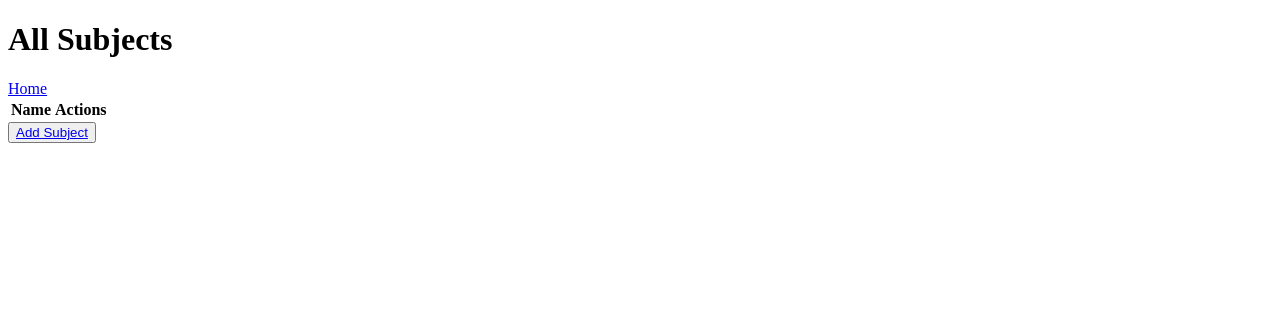
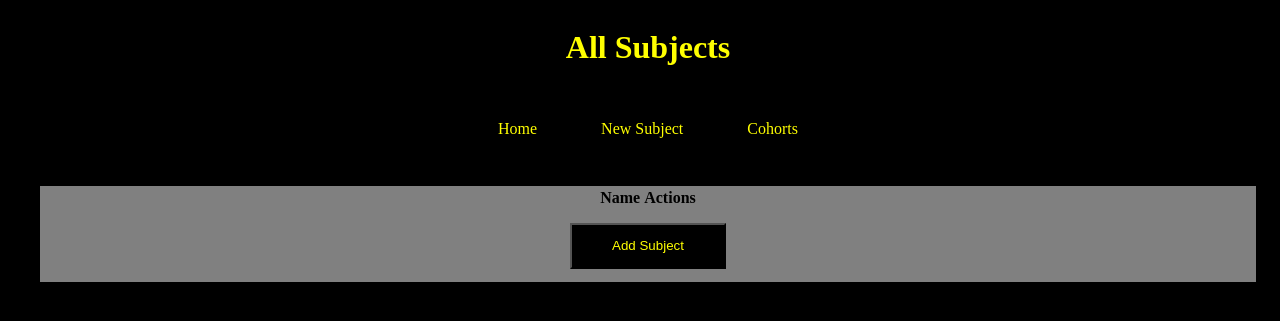
Before and after one commit to Python-InstructorMelissa/week5session2, a Flask app: page /subjects/ in a window 1280 px wide. Shown: the top 321 px of the page. Run offline with Flask 2, Linux system fonts and the light colour scheme; data that the repository does not hold is empty.

Commit message:
forgot to save after class

```diff
--- a/flask_app/controllers/subjects.py
+++ b/flask_app/controllers/subjects.py
@@ -11,3 +11,51 @@ def subjects():
     # knowing that I am going to display a table of all the subjects created on the html I call it subjects plural to remind myself multiple entries returned
     print("all subjects from controller file: ", Subject.getAll())
     return render_template('subjects.html', subjects=Subject.getAll())
+
+@app.route('/subjects/new/')
+def newSubject():
+    return render_template('newSubject.html')
+
+@app.route('/subjects/create/', methods=['POST'])
+def createSubject():
+    data = {
+        'name': request.form['name'],
+        'description': request.form['description']
+    }
+    Subject.save(data)
+    print('Saved the Subject: ', data)
+    return redirect('/subjects/')
+
+@app.route('/subjects/<int:subject_id>/view/')
+def viewSubject(subject_id):
+    data = {
+        'id': subject_id
+    }
+    theClasses = Subject.getCohorts(data)
+    return render_template('viewSubject.html', subject=Subject.getOne(data), cohorts=theClasses)
+
+@app.route('/subjects/<int:subject_id>/edit/')
+def editSubject(subject_id):
+    data = {
+        'id': subject_id
+    }
+    return render_template('editSubject.html', subject=Subject.getOne(data))
+
+@app.route('/subjects/<int:subject_id>/update/', methods=['post'])
+def updateSubject(subject_id):
+    data = {
+        'id': subject_id,
+        'name': request.form['name'],
+        'description': request.form['description']
+    }
+    Subject.update(data)
+    print("you have updated the subject:", data)
+    return redirect(f'/subjects/{subject_id}/view/')
+
+@app.route('/subjects/<int:subject_id>/delete/')
+def deleteSubject(subject_id):
+    data = {
+        'id': subject_id
+    }
+    Subject.delete(data)
+    return redirect('/subjects/')
--- a/flask_app/models/subject.py
+++ b/flask_app/models/subject.py
@@ -9,6 +9,7 @@ class Subject:
         self.description = data['description']
         self.createdAt = data['createdAt']
         self.updatedAt = data['updatedAt']
+        self.cohorts = []
 
     @classmethod
     def getAll(cls):
@@ -44,5 +45,17 @@ class Subject:
 
     @classmethod
     def getCohorts(cls, data):
-        # Here is where we will build a join statement to show all the cohorts for 1 subject
-        pass
+        query = 'SELECT * FROM subject left join cohort on subject.id = cohort.subject_id where subject.id = %(id)s;'
+        results = connectToMySQL(cls.db).query_db(query, data)
+        subject = cls(results[0])
+        for row in results:
+            cohortData = {
+                'id': row['cohort.id'],
+                'name': row['cohort.name'],
+                'instructor': row['instructor'],
+                'cohortLength': row['cohortLength'],
+                'createdAt': row['cohort.createdAt'],
+                'updatedAt': row['cohort.updatedAt'],
+                'subject_id': row['subject_id']
+            }
+            subject.cohorts.append(cohort.Cohort(cohortData))
--- a/flask_app/static/css/styles.css
+++ b/flask_app/static/css/styles.css
@@ -0,0 +1,73 @@
+.flexrow {
+  display: flex;
+  flex-direction: row;
+  justify-content: center;
+  align-items: center;
+}
+.flexcolumn {
+  display: flex;
+  flex-direction: column;
+  justify-content: center;
+  align-items: center;
+}
+a {
+  color: #ffff00;
+  text-decoration: none;
+  padding: 1em;
+  margin: 1em;
+}
+button {
+  background-color: #000;
+  color: #fff;
+  text-decoration: none;
+  box-shadow: grey;
+  padding: 1em;
+  margin: 1em;
+}
+body {
+  display: flex;
+  flex-direction: column;
+  justify-content: center;
+  align-items: center;
+  background-color: #000;
+  width: 100%;
+}
+body header {
+  display: flex;
+  flex-direction: column;
+  justify-content: center;
+  align-items: center;
+  color: #ffff00;
+  width: 95%;
+}
+body header nav {
+  display: flex;
+  flex-direction: row;
+  justify-content: center;
+  align-items: center;
+  width: 100%;
+}
+body main {
+  display: flex;
+  flex-direction: column;
+  justify-content: center;
+  align-items: center;
+  background-color: grey;
+  width: 95%;
+  margin: 1em;
+}
+body main .row {
+  display: flex;
+  flex-direction: row;
+  justify-content: center;
+  align-items: center;
+  width: 100%;
+  margin: 1em;
+}
+body main .row .column {
+  display: flex;
+  flex-direction: column;
+  justify-content: center;
+  align-items: center;
+  width: 95%;
+}
--- /dev/null
+++ b/flask_app/static/css/styles.less
@@ -0,0 +1,66 @@
+.flexrow {
+    display: flex;
+    flex-direction: row;
+    justify-content: center;
+    align-items: center;
+}
+.flexcolumn {
+    display: flex;
+    flex-direction: column;
+    justify-content: center;
+    align-items: center;
+}
+
+@black: #000;
+@white: #fff;
+@yellow: #ffff00;
+@grey: grey;
+
+a {
+    color: @yellow;
+    text-decoration: none;
+    padding: 1em;
+    margin: 1em;
+}
+button {
+    background-color: @black;
+    color: @white;
+    text-decoration: none;
+    box-shadow: @grey;
+    padding: 1em;
+    margin: 1em;
+}
+
+body {
+    .flexcolumn();
+    background-color: @black;
+    width: 100%;
+
+    header {
+        .flexcolumn();
+        color: @yellow;
+        width: 95%;
+
+        nav {
+            .flexrow();
+            width: 100%;
+        }
+    }
+    main {
+        .flexcolumn();
+        background-color: @grey;
+        width: 95%;
+        margin: 1em;
+
+        .row {
+            .flexrow();
+            width: 100%;
+            margin: 1em;
+
+            .column {
+                .flexcolumn();
+                width: 95%;
+            }
+        }
+    }
+}
--- a/flask_app/templates/menu.html
+++ b/flask_app/templates/menu.html
@@ -3,6 +3,8 @@
 <body>
     {% block menu %}
     <a href="/">Home</a>
+    <a href="/subjects/new/">New Subject</a>
+    <a href="/cohorts/">Cohorts</a>
     {% endblock menu %}
 </body>
 </html>
--- a/flask_app/templates/subjects.html
+++ b/flask_app/templates/subjects.html
@@ -27,7 +27,7 @@
                 </tr>
             {% endfor %}
         </table>
-        <button><a href="/subjects/create/">Add Subject</a></button>
+        <button><a href="/subjects/new/">Add Subject</a></button>
     </main>
     <footer>
 
--- a/server.py
+++ b/server.py
@@ -1,5 +1,5 @@
 from flask_app import app
-from flask_app.controllers import subjects
+from flask_app.controllers import subjects, cohorts # Add any new controller files to this line as you make and code them
 
 if __name__ ==  "__main__":
     app.run(debug=True)
```
Also changed, not shown: flask_app/controllers/cohorts.py (+50 -0 lines), flask_app/templates/cohorts.html (added, +47 -0 lines), flask_app/templates/editCohort.html (added, +47 -0 lines), flask_app/templates/editSubject.html (added, +35 -0 lines), flask_app/templates/newCohort.html (added, +47 -0 lines), flask_app/templates/newSubject.html (added, +35 -0 lines), flask_app/templates/viewCohort.html (added, +30 -0 lines), flask_app/templates/viewSubject.html (added, +30 -0 lines), 1 other file.
